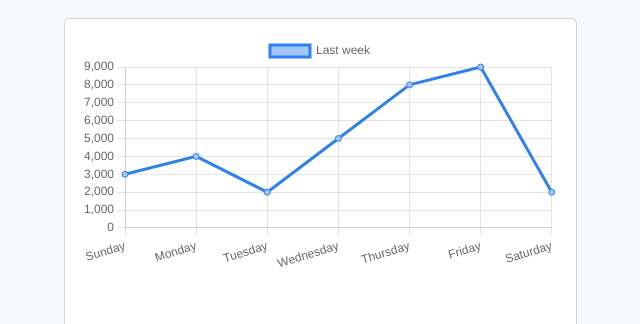
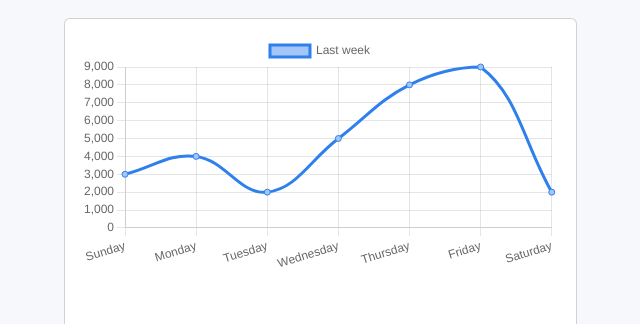
Before and after one commit to Rwalsh1398/Frontend-Framework, a website: page public/Index.html in a window 1280 px wide. Shown: the part 300-624 px from the top of the page, 447-1087 px from the left. Drawn offline with nearby package versions, Linux system fonts and the light colour scheme.

Commit message:
edits
Co-Authored-By: Tainara Lima <67617156+tainaraaline@users.noreply.github.com>

```diff
--- a/public/Index.html
+++ b/public/Index.html
@@ -275,6 +275,7 @@
       integrity="sha384-YvpcrYf0tY3lHB60NNkmXc5s9fDVZLESaAA55NDzOxhy9GkcIdslK1eN7N6jIeHz"
       crossorigin="anonymous"
     ></script>
+    <script src="/assets/js/main.js"></script>
     <script src="https://cdn.jsdelivr.net/npm/chart.js"></script>
     <script src="https://cdn.jsdelivr.net/npm/code.js"></script>
 
@@ -294,36 +295,6 @@
         }
       }
     </script>
-    <!-- Only Currently Works when directly inserted directly into the index page, at the very bottom, will work on this as it should be functional via js file -->
-    <script>
-      const ctx = document.getElementById("chart").getContext("2d");
-      const myChart = new Chart(ctx, {
-        type: "line",
-        data: {
-          labels: [
-            "Sunday",
-            "Monday",
-            "Tuesday",
-            "Wednesday",
-            "Thursday",
-            "Friday",
-            "Saturday",
-          ],
-          datasets: [
-            {
-              label: "Last week",
-              backgroundColor: "rgba(161, 198, 247, 1)",
-              borderColor: "rgb(47, 128, 237)",
-              data: [3000, 4000, 2000, 5000, 8000, 9000, 2000],
-            },
-          ],
-        },
-        options: {
-          scales: {
-            y: { beginAtZero: true },
-          },
-        },
-      });
-    </script>
+
   </body>
 </html>
--- a/public/assets/js/chart.js
+++ b/public/assets/js/main.js
@@ -1,5 +1,6 @@
 
 // file still not working
+document.addEventListener('DOMContentLoaded' , function() {
 const ctx = document.getElementById("chart").getContext('2d');
 const myChart = new Chart(ctx, {
     type: 'line',
@@ -10,6 +11,7 @@ const myChart = new Chart(ctx, {
         backgroundColor: 'rgba(161, 198, 247, 1)',
         borderColor: 'rgb(47, 128, 237)',
         data: [3000, 4000, 2000, 5000, 8000, 9000, 2000],
+        tension: 0.4,
       }]
     },
     options: {
@@ -19,7 +21,8 @@ const myChart = new Chart(ctx, {
         }
       }
     },
-  });
+  })
+});
 
   // search
   function toggleSearch() {
```
